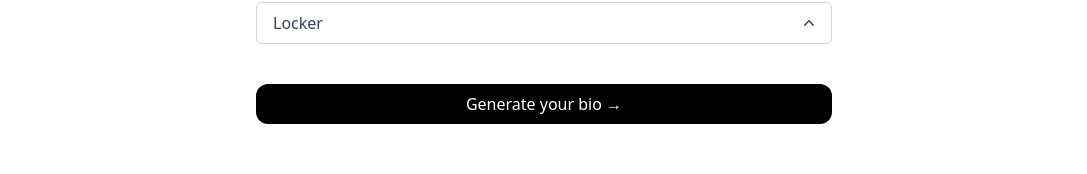
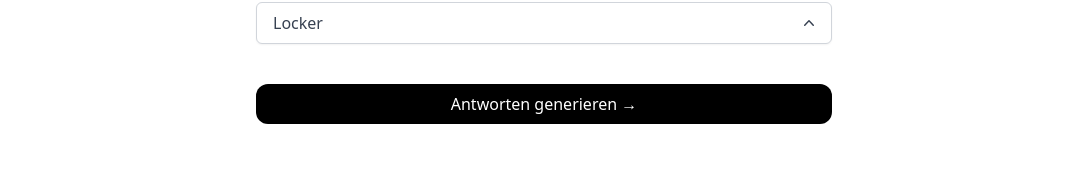
Before and after one commit to p100x/ai_wingman, a Next.js app: page / in a window 1280 px wide. Shown: the part 682-856 px from the top of the page, without its empty margins (96-1183 px from the left). Built offline with nearby package versions, Linux system fonts and the light colour scheme.

Commit message:
Update index.tsx

```diff
--- a/pages/index.tsx
+++ b/pages/index.tsx
@@ -129,7 +129,7 @@ const prompt = `Generiere 3 ${
               className="bg-black rounded-xl text-white font-medium px-4 py-2 sm:mt-10 mt-8 hover:bg-black/80 w-full"
               onClick={(e) => generateBio(e)}
             >
-              Generate your bio &rarr;
+              Antworten generieren &rarr;
             </button>
           )}
           {loading && (
@@ -155,7 +155,7 @@ const prompt = `Generiere 3 ${
                   className="sm:text-4xl text-3xl font-bold text-slate-900 mx-auto"
                   ref={bioRef}
                 >
-                  Your generated bios
+                  Deine KI-optimierten Antworten
                 </h2>
               </div>
               <div className="space-y-8 flex flex-col items-center justify-center max-w-xl mx-auto">
```
